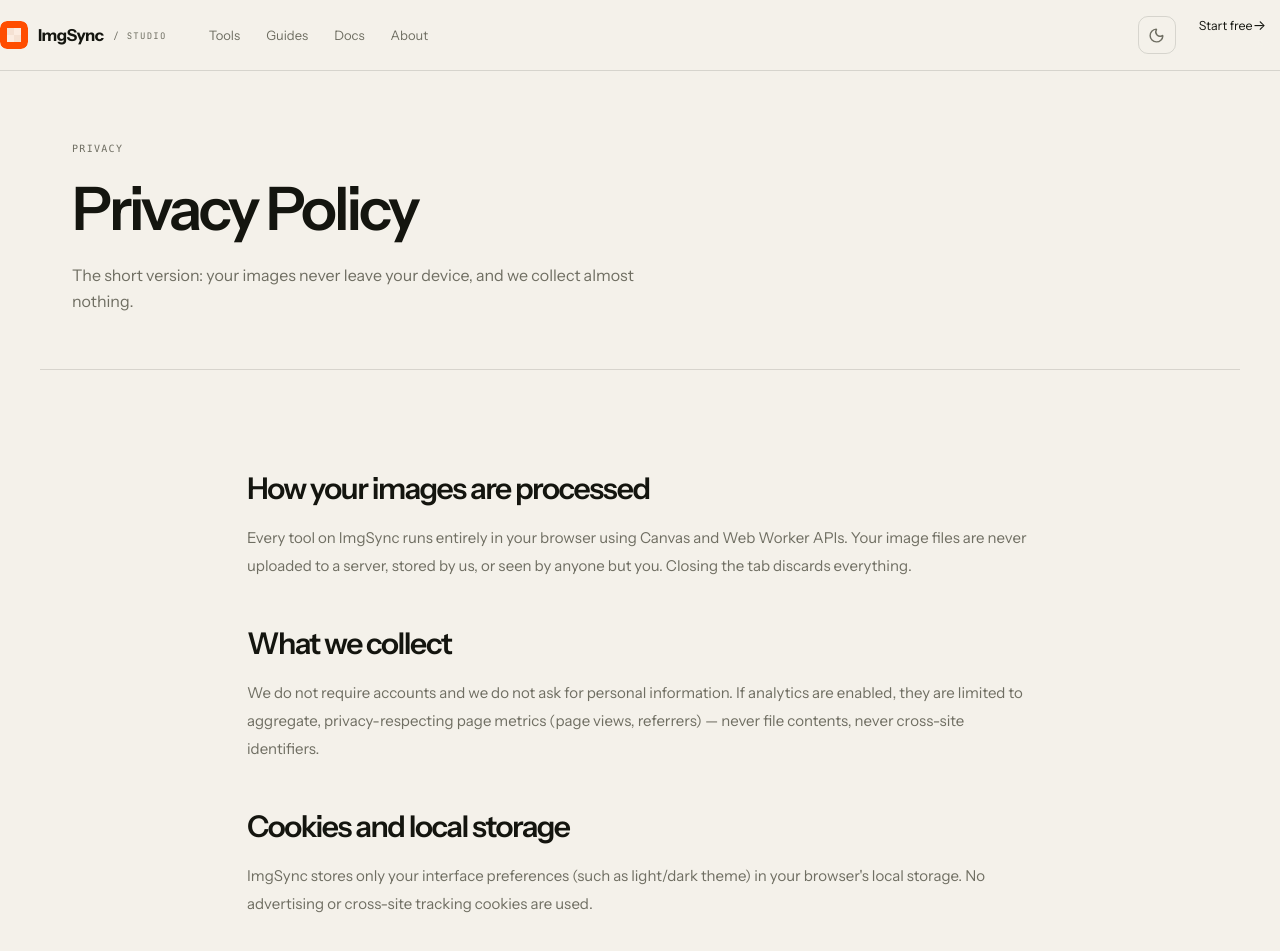
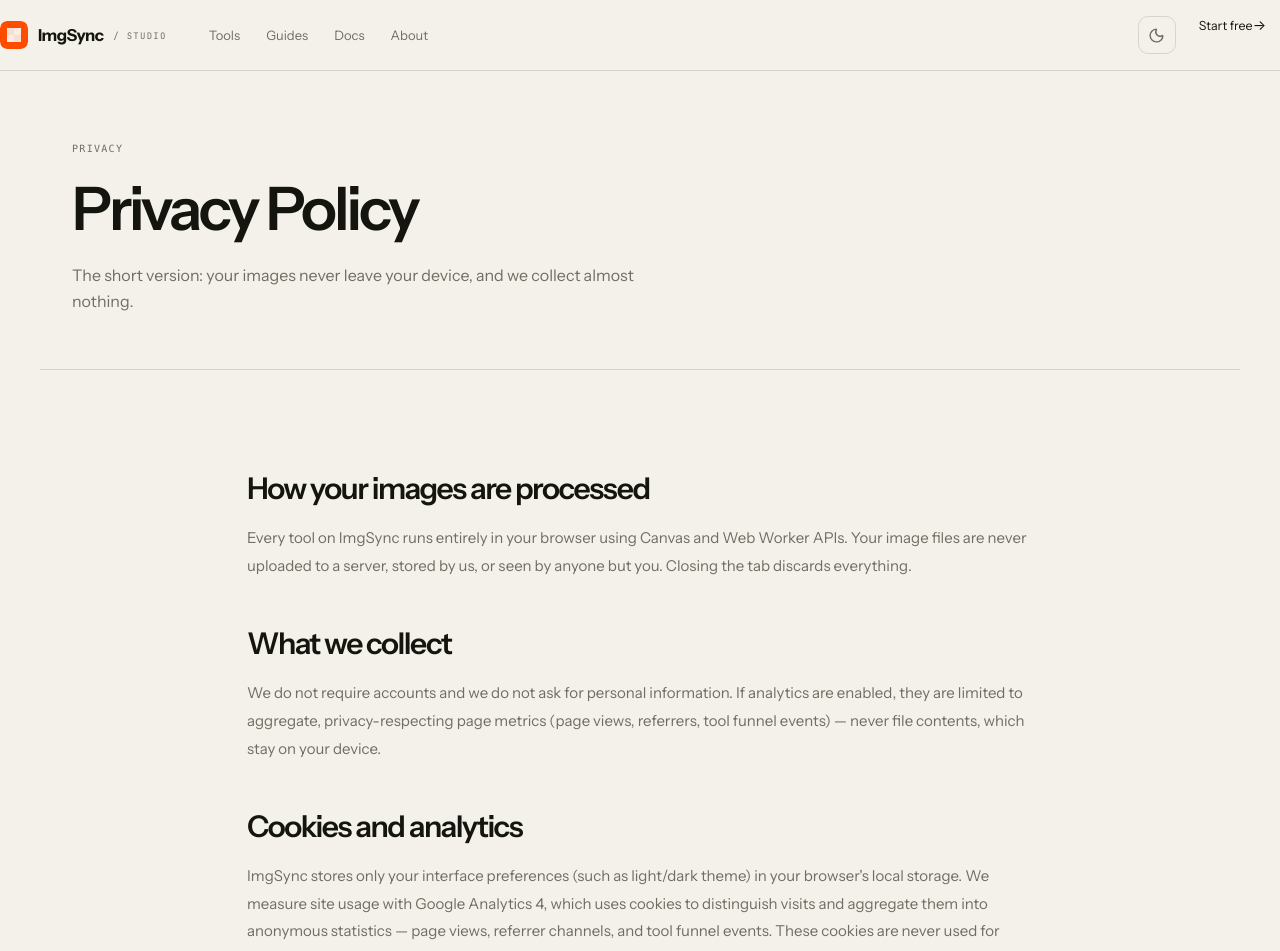
Before and after one commit to Jameyi/imgsync, a Next.js app: page /privacy-policy in a window 1280 px wide. Shown: the top 951 px of the page. Built offline with nearby package versions, Linux system fonts and the light colour scheme; no server answers.

Commit message:
docs(privacy): describe GA4 analytics cookies accurately
Aligns the cookies section with the enabled GA4 measurement: anonymous
aggregate statistics and funnel events, no advertising profiles, image
files never measured.

Co-Authored-By: AtomCode (glm5.3-flash) <noreply@atomgit.com>

```diff
--- a/src/app/privacy-policy/page.tsx
+++ b/src/app/privacy-policy/page.tsx
@@ -29,15 +29,21 @@ export default function PrivacyPolicy() {
         <h2>What we collect</h2>
         <p>
           We do not require accounts and we do not ask for personal
-          information. If analytics are enabled, they are limited to aggregate,
-          privacy-respecting page metrics (page views, referrers) — never file
-          contents, never cross-site identifiers.
+          information. If analytics are enabled, they are limited to
+          aggregate, privacy-respecting page metrics (page views, referrers,
+          tool funnel events) — never file contents, which stay on your
+          device.
         </p>
-        <h2>Cookies and local storage</h2>
+        <h2>Cookies and analytics</h2>
         <p>
           ImgSync stores only your interface preferences (such as light/dark
-          theme) in your browser&apos;s local storage. No advertising or
-          cross-site tracking cookies are used.
+          theme) in your browser&apos;s local storage. We measure site usage
+          with Google Analytics 4, which uses cookies to distinguish visits
+          and aggregate them into anonymous statistics — page views, referrer
+          channels, and tool funnel events. These cookies are never used for
+          advertising profiles, and your image files are never part of any
+          measurement. You can block analytics cookies with your browser or
+          any consent manager without losing tool functionality.
         </p>
         <h2>Third-party services and affiliate links</h2>
         <p>
```
